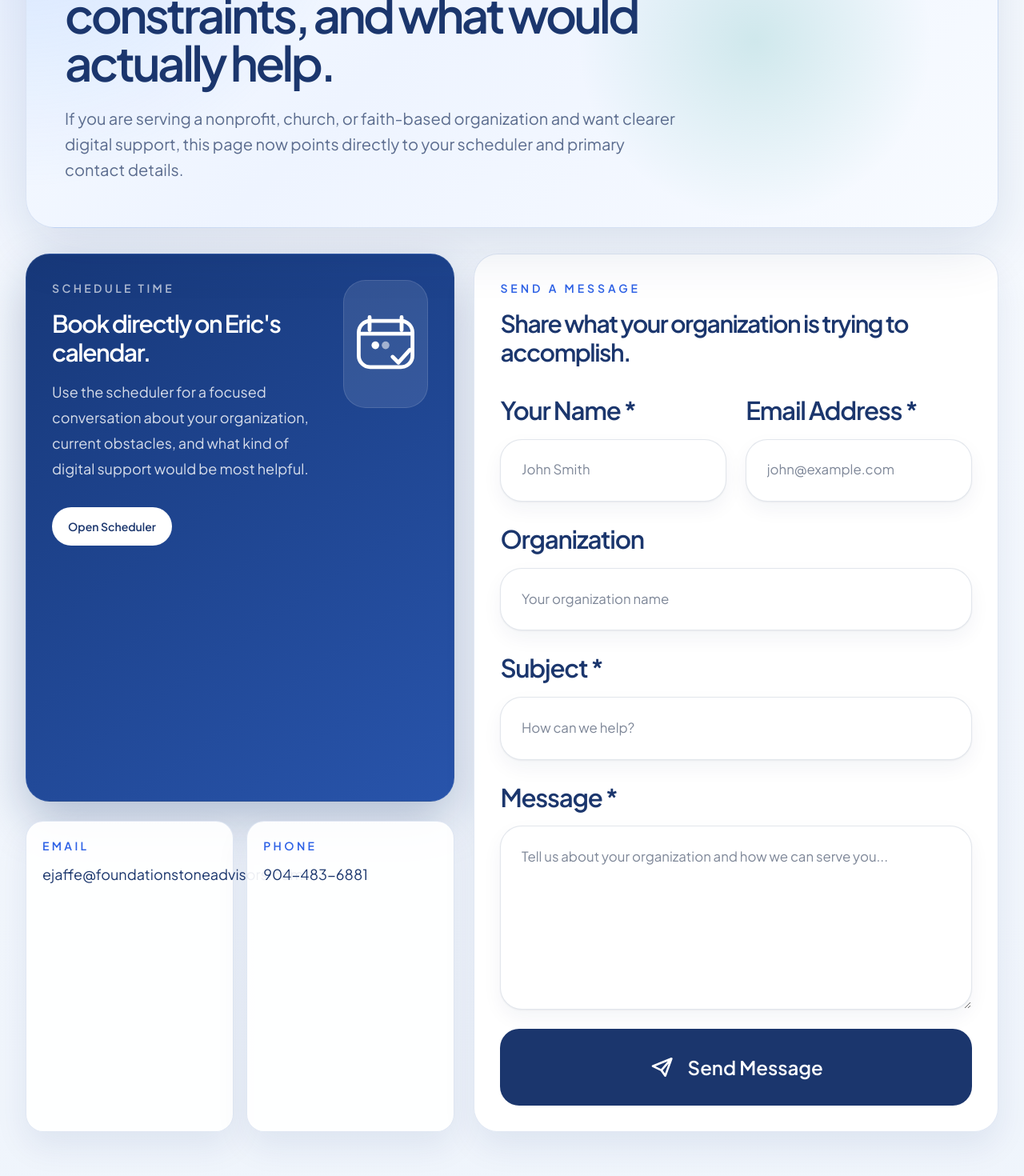
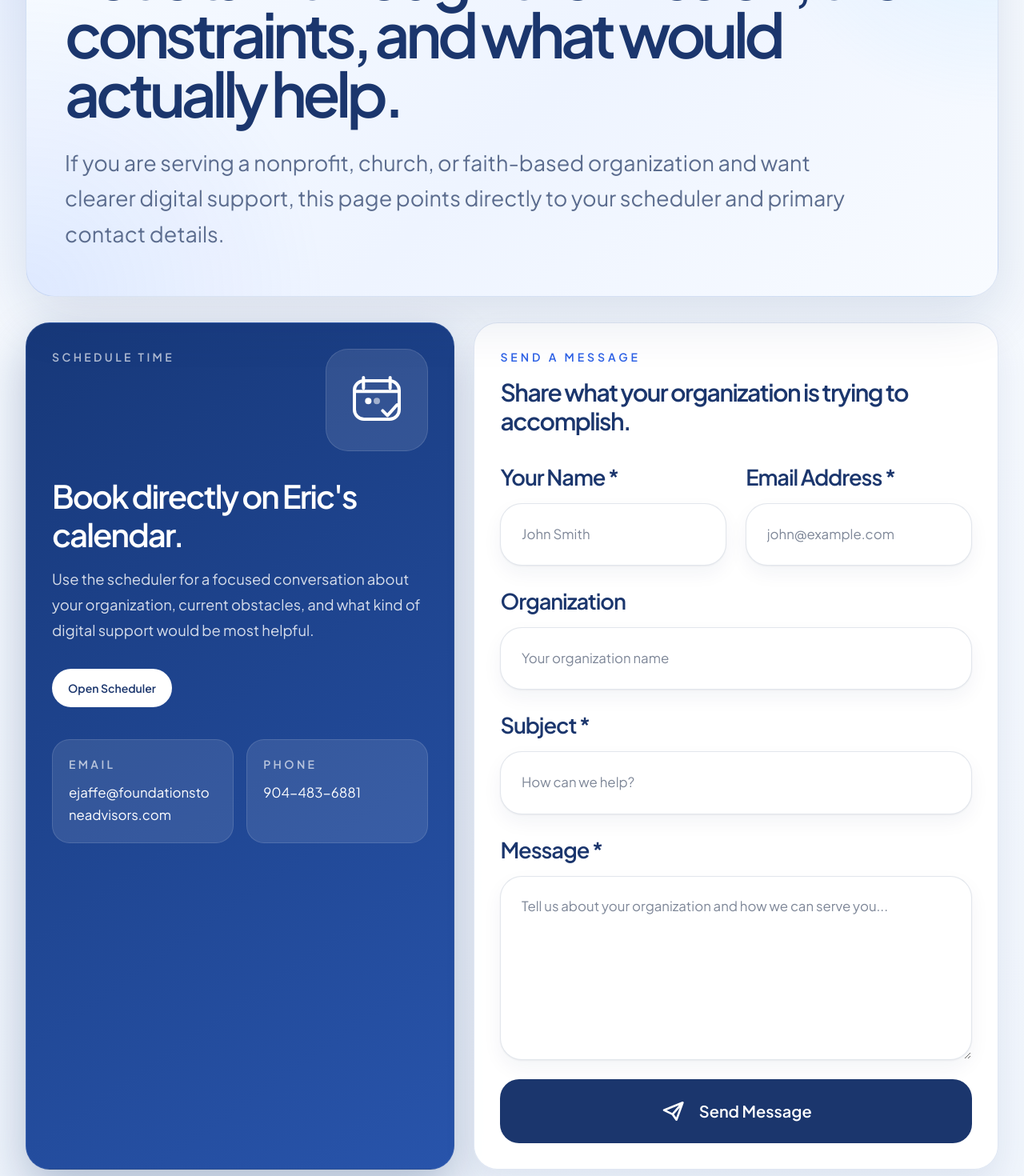
Before and after one commit to EricCJaffe/DigitalMissionsProject, a Next.js app: page /contact in a window 1280 px wide. Shown: the part 340-1810 px from the top of the page at 80% size. Built offline with nearby package versions, Linux system fonts and the light colour scheme.

Commit message:
Refine contact page layout

```diff
--- a/src/app/contact/page.tsx
+++ b/src/app/contact/page.tsx
@@ -1,14 +1,23 @@
-import { PageHero } from "@/components/page-hero";
-
 export default function ContactPage() {
   return (
     <main className="px-4 pb-20 pt-6 sm:px-6 lg:px-8">
       <div className="mx-auto flex max-w-[1440px] flex-col gap-8">
-        <PageHero
-          eyebrow="Contact"
-          title="Let’s talk through the mission, the constraints, and what would actually help."
-          description="If you are serving a nonprofit, church, or faith-based organization and want clearer digital support, this page now points directly to your scheduler and primary contact details."
-        />
+        <section className="relative overflow-hidden rounded-[36px] border border-[var(--line)] bg-[radial-gradient(circle_at_top_right,_rgba(110,203,255,0.18),_transparent_24%),radial-gradient(circle_at_bottom_left,_rgba(80,129,255,0.12),_transparent_28%),linear-gradient(135deg,_#f7fbff_0%,_#eef4ff_54%,_#f8fbff_100%)] px-6 py-14 shadow-[0_26px_70px_rgba(16,48,110,0.12)] sm:px-8 lg:px-12">
+          <div className="max-w-[1120px]">
+            <p className="inline-flex rounded-full border border-[var(--line)] bg-white/80 px-4 py-2 text-xs font-semibold uppercase tracking-[0.28em] text-[var(--blue)]">
+              Contact
+            </p>
+            <h1 className="mt-6 max-w-[1080px] text-[clamp(3.2rem,6vw,5.6rem)] font-semibold leading-[0.96] tracking-[-0.07em] text-[var(--navy)]">
+              Let&apos;s talk through the mission, the constraints, and what
+              would actually help.
+            </h1>
+            <p className="mt-7 max-w-[980px] text-[clamp(1.2rem,2.1vw,1.9rem)] leading-[1.65] text-[var(--muted)]">
+              If you are serving a nonprofit, church, or faith-based
+              organization and want clearer digital support, this page points
+              directly to your scheduler and primary contact details.
+            </p>
+          </div>
+        </section>
 
         <section className="grid gap-6 lg:grid-cols-[minmax(0,0.9fr)_minmax(0,1.1fr)]">
           <div className="grid gap-6">
@@ -18,29 +27,16 @@ export default function ContactPage() {
               rel="noopener noreferrer"
               className="group overflow-hidden rounded-[30px] border border-[var(--line)] bg-[linear-gradient(145deg,_#173879,_#2854ab)] p-8 text-white shadow-[0_25px_60px_rgba(15,45,105,0.28)] transition hover:-translate-y-1"
             >
+              <div className="grid gap-8">
                 <div className="flex items-start justify-between gap-6">
-                <div>
                   <p className="text-sm font-semibold uppercase tracking-[0.24em] text-white/65">
                     Schedule time
                   </p>
-                  <h2 className="mt-4 max-w-md text-3xl font-semibold tracking-[-0.05em]">
-                    Book directly on Eric&apos;s calendar.
-                  </h2>
-                  <p className="mt-4 max-w-lg text-lg leading-8 text-white/82">
-                    Use the scheduler for a focused conversation about your
-                    organization, current obstacles, and what kind of digital
-                    support would be most helpful.
-                  </p>
-                  <span className="mt-8 inline-flex h-12 items-center justify-center rounded-full bg-white px-5 text-sm font-semibold text-[var(--navy)] transition group-hover:-translate-y-0.5">
-                    Open Scheduler
-                  </span>
-                </div>
-
-                <div className="hidden h-40 w-40 items-center justify-center rounded-[28px] border border-white/12 bg-white/10 lg:flex">
+                  <div className="hidden h-32 w-32 shrink-0 items-center justify-center rounded-[28px] border border-white/12 bg-white/10 lg:flex">
                     <svg
                       viewBox="0 0 120 120"
                       aria-hidden="true"
-                    className="h-24 w-24 text-white"
+                      className="h-20 w-20 text-white"
                     >
                       <rect
                         x="18"
@@ -60,7 +56,13 @@ export default function ContactPage() {
                         strokeWidth="6"
                       />
                       <circle cx="44" cy="62" r="6" fill="currentColor" />
-                    <circle cx="60" cy="62" r="6" fill="currentColor" opacity="0.55" />
+                      <circle
+                        cx="60"
+                        cy="62"
+                        r="6"
+                        fill="currentColor"
+                        opacity="0.55"
+                      />
                       <path
                         d="m71 80 9 9 18-20"
                         fill="none"
@@ -72,32 +74,44 @@ export default function ContactPage() {
                     </svg>
                   </div>
                 </div>
-            </a>
 
-            <div className="grid gap-4 sm:grid-cols-2">
-              <a
-                href="mailto:ejaffe@foundationstoneadvisors.com"
-                className="rounded-[22px] border border-[var(--line)] bg-white/92 px-5 py-5 shadow-[0_18px_42px_rgba(15,42,102,0.08)] transition hover:-translate-y-0.5"
-              >
-                <p className="text-sm font-semibold uppercase tracking-[0.24em] text-[var(--blue)]">
+                <div className="max-w-[680px]">
+                  <h2 className="text-3xl font-semibold tracking-[-0.05em] sm:text-[2.5rem]">
+                    Book directly on Eric&apos;s calendar.
+                  </h2>
+                  <p className="mt-4 text-lg leading-8 text-white/82 sm:text-[1.15rem]">
+                    Use the scheduler for a focused conversation about your
+                    organization, current obstacles, and what kind of digital
+                    support would be most helpful.
+                  </p>
+                </div>
+
+                <div className="flex flex-wrap gap-4">
+                  <span className="inline-flex h-12 items-center justify-center rounded-full bg-white px-5 text-sm font-semibold text-[var(--navy)] transition group-hover:-translate-y-0.5">
+                    Open Scheduler
+                  </span>
+                </div>
+
+                <div className="grid gap-4 pt-2 sm:grid-cols-2">
+                  <div className="rounded-[22px] border border-white/12 bg-white/10 px-5 py-5">
+                    <p className="text-sm font-semibold uppercase tracking-[0.24em] text-white/65">
                       Email
                     </p>
-                <p className="mt-3 text-lg text-[var(--navy)]">
+                    <p className="mt-3 break-words text-[1.05rem] leading-7 text-white">
                       ejaffe@foundationstoneadvisors.com
                     </p>
-              </a>
-              <a
-                href="tel:19044836881"
-                className="rounded-[22px] border border-[var(--line)] bg-white/92 px-5 py-5 shadow-[0_18px_42px_rgba(15,42,102,0.08)] transition hover:-translate-y-0.5"
-              >
-                <p className="text-sm font-semibold uppercase tracking-[0.24em] text-[var(--blue)]">
+                  </div>
+                  <div className="rounded-[22px] border border-white/12 bg-white/10 px-5 py-5">
+                    <p className="text-sm font-semibold uppercase tracking-[0.24em] text-white/65">
                       Phone
                     </p>
-                <p className="mt-3 text-lg text-[var(--navy)]">
+                    <p className="mt-3 text-[1.05rem] leading-7 text-white">
                       904-483-6881
                     </p>
+                  </div>
+                </div>
+              </div>
             </a>
-            </div>
           </div>
 
           <section className="rounded-[30px] border border-[var(--line)] bg-white/96 p-6 shadow-[0_18px_42px_rgba(15,42,102,0.08)] sm:p-8">
@@ -111,7 +125,7 @@ export default function ContactPage() {
             <form className="mt-8 grid gap-6" action="#" method="post">
               <div className="grid gap-6 md:grid-cols-2">
                 <label className="grid gap-3">
-                  <span className="text-[2rem] font-semibold tracking-[-0.04em] text-[var(--navy)] md:text-[1.95rem]">
+                  <span className="text-[1.8rem] font-semibold tracking-[-0.04em] text-[var(--navy)] md:text-[1.7rem]">
                     Your Name *
                   </span>
                   <input
@@ -123,7 +137,7 @@ export default function ContactPage() {
                 </label>
 
                 <label className="grid gap-3">
-                  <span className="text-[2rem] font-semibold tracking-[-0.04em] text-[var(--navy)] md:text-[1.95rem]">
+                  <span className="text-[1.8rem] font-semibold tracking-[-0.04em] text-[var(--navy)] md:text-[1.7rem]">
                     Email Address *
                   </span>
                   <input
@@ -136,7 +150,7 @@ export default function ContactPage() {
               </div>
 
               <label className="grid gap-3">
-                <span className="text-[2rem] font-semibold tracking-[-0.04em] text-[var(--navy)] md:text-[1.95rem]">
+                <span className="text-[1.8rem] font-semibold tracking-[-0.04em] text-[var(--navy)] md:text-[1.7rem]">
                   Organization
                 </span>
                 <input
@@ -148,7 +162,7 @@ export default function ContactPage() {
               </label>
 
               <label className="grid gap-3">
-                <span className="text-[2rem] font-semibold tracking-[-0.04em] text-[var(--navy)] md:text-[1.95rem]">
+                <span className="text-[1.8rem] font-semibold tracking-[-0.04em] text-[var(--navy)] md:text-[1.7rem]">
                   Subject *
                 </span>
                 <input
@@ -160,7 +174,7 @@ export default function ContactPage() {
               </label>
 
               <label className="grid gap-3">
-                <span className="text-[2rem] font-semibold tracking-[-0.04em] text-[var(--navy)] md:text-[1.95rem]">
+                <span className="text-[1.8rem] font-semibold tracking-[-0.04em] text-[var(--navy)] md:text-[1.7rem]">
                   Message *
                 </span>
                 <textarea
@@ -172,7 +186,7 @@ export default function ContactPage() {
 
               <button
                 type="submit"
-                className="inline-flex h-24 items-center justify-center gap-4 rounded-[24px] bg-[var(--navy)] px-8 text-2xl font-semibold text-white transition hover:-translate-y-0.5 hover:bg-[#23447f]"
+                className="inline-flex h-20 items-center justify-center gap-4 rounded-[24px] bg-[var(--navy)] px-8 text-xl font-semibold text-white transition hover:-translate-y-0.5 hover:bg-[#23447f]"
               >
                 <svg viewBox="0 0 24 24" aria-hidden="true" className="h-8 w-8">
                   <path
```
Lines whose indentation alone changed are shown as unchanged.
